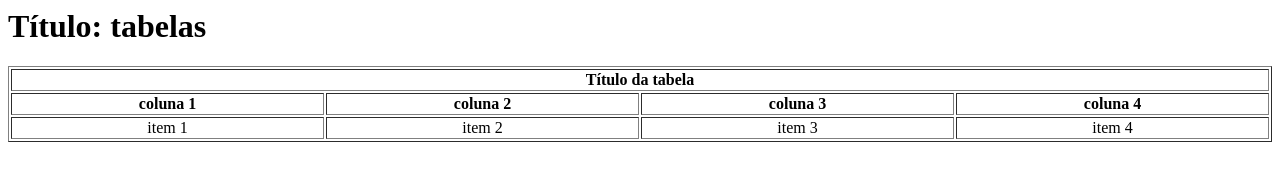
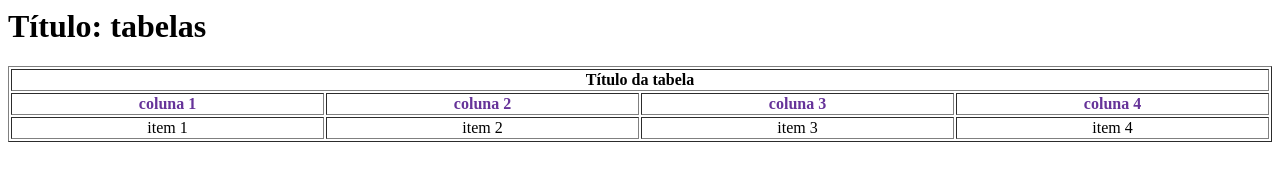
Before and after one commit to aarayam/minas-programam, a plain HTML site: page tabelas.html in a window 1280 px wide. Drawn offline with Linux system fonts and the light colour scheme.

Commit message:
Update tabelas.html

```diff
--- a/tabelas.html
+++ b/tabelas.html
@@ -6,10 +6,10 @@
         <th colspan="4">Título da tabela</th>
       </tr>
       <tr>
-        <th>coluna 1</th>
-        <th>coluna 2</th>
-        <th>coluna 3</th>
-        <th>coluna 4</th>
+        <th style="color: #663399">coluna 1</th>
+        <th style="color: #663399">coluna 2</th>
+        <th style="color: #663399">coluna 3</th>
+        <th style="color: #663399">coluna 4</th>
       </tr>
     </thead>
     <tbody align="center">
```
